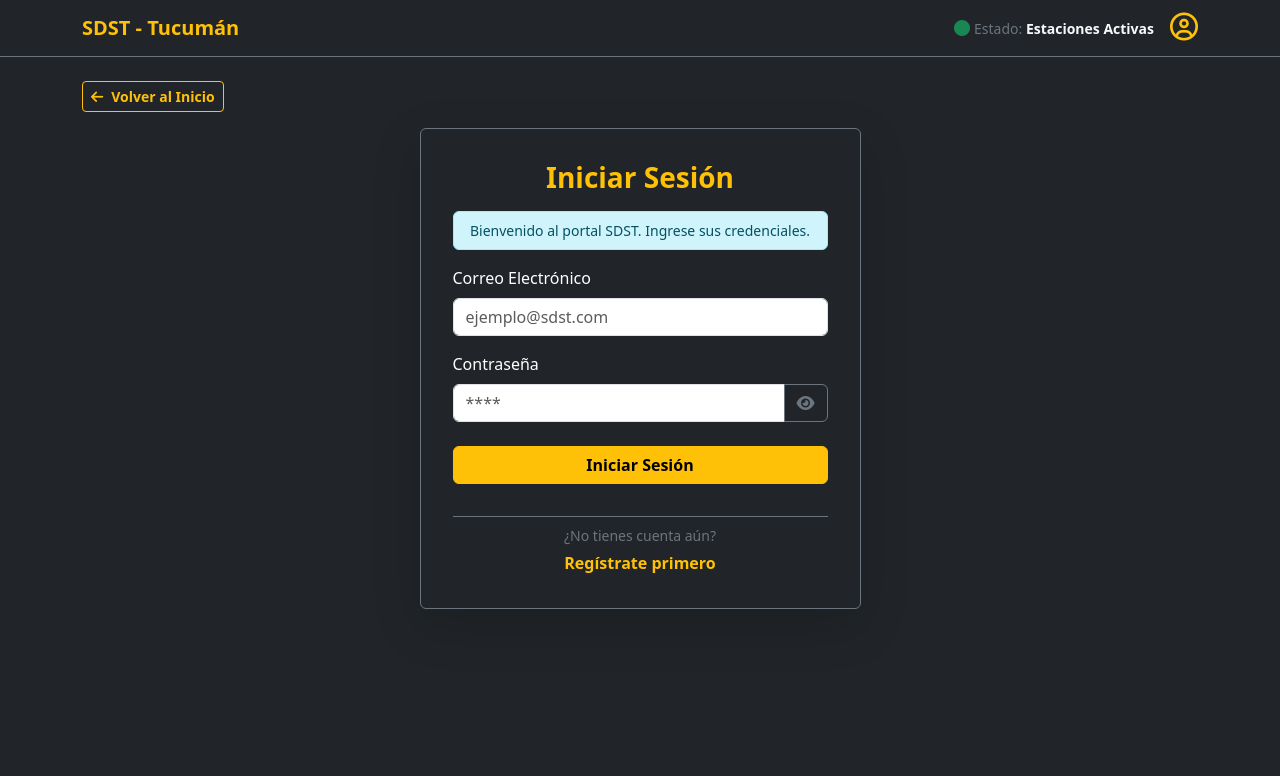
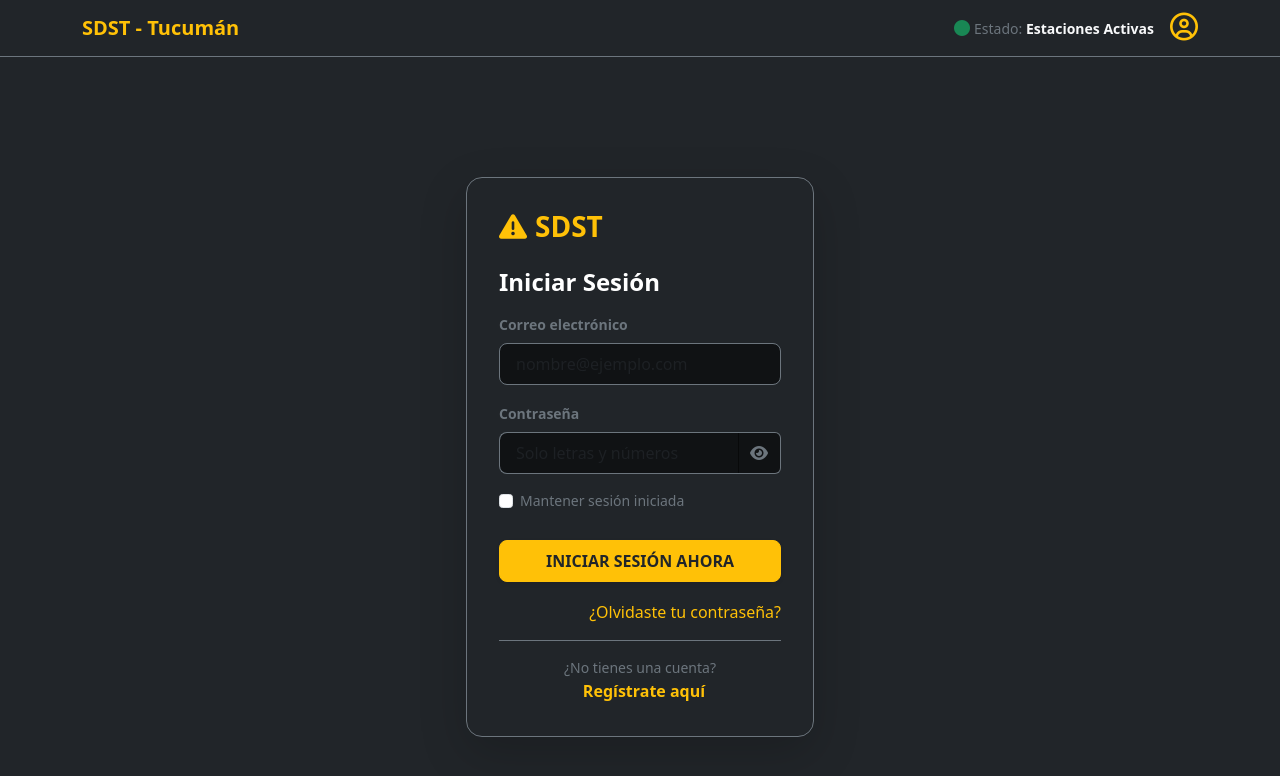
Before and after one commit to belpalavecino3-hue/Siso-Frontend, a React (Vite) app in the folder Siso-Frontend/: page /login in a window 1280 px wide. Shown: the top 776 px of the page. Built offline with nearby package versions, Linux system fonts and the light colour scheme.

Commit message:
refactorizacion de login e instalacion de axios y sweetalert2

```diff
--- a/Siso-Frontend/package.json
+++ b/Siso-Frontend/package.json
@@ -10,11 +10,13 @@
     "preview": "vite preview"
   },
   "dependencies": {
+    "axios": "^1.20.0",
     "bootstrap": "^5.3.8",
     "react": "^19.2.8",
     "react-bootstrap": "^2.10.10",
     "react-dom": "^19.2.8",
-    "react-router-dom": "^7.18.4"
+    "react-router-dom": "^7.18.4",
+    "sweetalert2": "^11.26.25"
   },
   "devDependencies": {
     "@eslint/js": "^10.0.1",
--- a/Siso-Frontend/src/pages/ComoActuar.jsx
+++ b/Siso-Frontend/src/pages/ComoActuar.jsx
@@ -26,7 +26,6 @@ const ComoActuar = () => {
 
 
       <Row className="g-4">
-        {/* Dentro de un edificio */}
         <Col md={6} lg={4}>
           <Card className="bg-dark text-white border-warning shadow h-100">
             <Card.Header className="bg-warning text-dark fw-bold fs-5 d-flex align-items-center gap-2">
@@ -55,7 +54,6 @@ const ComoActuar = () => {
           </Card>
         </Col>
 
-        {/* para afuera */}
         <Col md={6} lg={4}>
           <Card className="bg-dark text-white border-success shadow h-100">
             <Card.Header className="bg-success text-white fw-bold fs-5 d-flex align-items-center gap-2">
@@ -78,7 +76,6 @@ const ComoActuar = () => {
           </Card>
         </Col>
 
-        {/* Despues del sismo */}
         <Col md={12} lg={4}>
           <Card className="bg-dark text-white border-info shadow h-100">
             <Card.Header className="bg-info text-dark fw-bold fs-5 d-flex align-items-center gap-2">
@@ -105,7 +102,6 @@ const ComoActuar = () => {
         </Col>
       </Row>
 
-      {/* Nota informativa SDST */}
       <Row className="mt-4">
         <Col>
           <Card className="bg-dark border-danger text-white shadow">
--- a/Siso-Frontend/src/pages/Hospitales.jsx
+++ b/Siso-Frontend/src/pages/Hospitales.jsx
@@ -7,7 +7,6 @@ const Hospitales = () => {
   const [enZona, setEnZona] = useState(false);
   const [ubicacionError, setUbicacionError] = useState(false);
 
-  // Lista mock de hospitales públicos de Tucumán
   const hospitalesTucuman = [
     {
       id: 1,
@@ -53,7 +52,6 @@ const Hospitales = () => {
           const lat = position.coords.latitude;
           const lon = position.coords.longitude;
 
-          // Rango geográfico aproximado para la provincia de Tucumán
           const tucumanLatMin = -28.0;
           const tucumanLatMax = -26.0;
           const tucumanLonMin = -66.2;
--- a/Siso-Frontend/src/pages/Login.jsx
+++ b/Siso-Frontend/src/pages/Login.jsx
@@ -1,172 +1,346 @@
 import React, { useState, useEffect } from 'react';
-import { Container, Card, Form, Button, Row, Col, Alert, InputGroup } from 'react-bootstrap';
+import { Container, Row, Col, Card, Form, Button, InputGroup, Modal } from 'react-bootstrap';
 import { useNavigate } from 'react-router-dom';
 
 const Login = () => {
-  const [esRegistro, setEsRegistro] = useState(false);
-  const [mostrarPassword, setMostrarPassword] = useState(false);
+  const navigate = useNavigate();
+  const [currentUser, setCurrentUser] = useState(null);
 
-  const [nombre, setNombre] = useState('');
+  const [isRegisterMode, setIsRegisterMode] = useState(false);
   const [email, setEmail] = useState('');
   const [password, setPassword] = useState('');
+  const [confirmPassword, setConfirmPassword] = useState('');
+  const [showPassword, setShowPassword] = useState(false);
+  const [keepLoggedIn, setKeepLoggedIn] = useState(false);
 
-  const [mensaje, setMensaje] = useState('');
-  const [tipoMensaje, setTipoMensaje] = useState('info');
-  const [cargando, setCargando] = useState(false);
+  const [registeredUser, setRegisteredUser] = useState(null);
+  const [errorMessage, setErrorMessage] = useState('');
+  const [successMessage, setSuccessMessage] = useState('');
 
-  const navigate = useNavigate();
+  const [showModal, setShowModal] = useState(false);
+  const [resetEmail, setResetEmail] = useState('');
+  const [newPassword, setNewPassword] = useState('');
+  const [resetSuccess, setResetSuccess] = useState(false);
+  const [modalErrorMessage, setModalErrorMessage] = useState('');
 
   useEffect(() => {
-    if (esRegistro) {
-      setMensaje('Cree su cuenta para registrarse en el sistema SDST.');
-      setTipoMensaje('info');
-    } else {
-      setMensaje('Bienvenido al portal SDST. Ingrese sus credenciales.');
-      setTipoMensaje('info');
+    const savedUser = localStorage.getItem('sdst_user');
+    if (savedUser) {
+      setCurrentUser(JSON.parse(savedUser));
     }
-  }, [esRegistro]);
+  }, []);
+
+  const validateEmail = (emailStr) => {
+    const emailRegex = /^[^\s@]+@[^\s@]+\.[^\s@]+$/;
+    return emailRegex.test(emailStr);
+  };
+
+  const validatePasswordFormat = (passStr) => {
+    const alphaNumericRegex = /^[a-zA-Z0-9]+$/;
+    return alphaNumericRegex.test(passStr);
+  };
 
   const handleSubmit = (e) => {
     e.preventDefault();
-    setCargando(true);
+    setErrorMessage('');
+    setSuccessMessage('');
 
-    setTimeout(() => {
-      setCargando(false);
-
-      const usuariosGuardados = JSON.parse(localStorage.getItem('usuariosSDST')) || [
-        { nombre: 'Admin', email: 'admin@sdst.com', password: '123' }
-      ];
-
-      if (esRegistro) {
-        const existe = usuariosGuardados.some((u) => u.email.toLowerCase() === email.toLowerCase());
-
-        if (existe) {
-          setMensaje('El correo electrónico ya se encuentra registrado.');
-          setTipoMensaje('danger');
+    if (!email.includes('@')) {
+      setErrorMessage('Dirección de Correo Inválido');
       return;
     }
 
-        const nuevoUsuario = { nombre, email, password };
-        usuariosGuardados.push(nuevoUsuario);
-        localStorage.setItem('usuariosSDST', JSON.stringify(usuariosGuardados));
+    if (!validateEmail(email)) {
+      setErrorMessage('Dirección de Correo Inválido');
+      return;
+    }
 
-        setNombre('');
+    if (!validatePasswordFormat(password)) {
+      setErrorMessage('La contraseña solo debe contener letras y números.');
+      return;
+    }
+
+    if (isRegisterMode) {
+      if (password !== confirmPassword) {
+        setErrorMessage('Las contraseñas no coinciden.');
+        return;
+      }
+      setRegisteredUser({ email, password });
+      setSuccessMessage('¡Cuenta registrada con éxito! Ya puedes iniciar sesión con tu cuenta.');
+      setIsRegisterMode(false);
       setPassword('');
-        setEsRegistro(false);
-        setMensaje('Registrado correctamente. Inicie sesión con sus credenciales.');
-        setTipoMensaje('success');
+      setConfirmPassword('');
     } else {
-        const usuarioEncontrado = usuariosGuardados.find(
-          (u) => u.email.toLowerCase() === email.toLowerCase() && u.password === password
-        );
+      if (!registeredUser) {
+        setErrorMessage('Correo inexistente');
+        return;
+      }
 
-        if (usuarioEncontrado) {
-          localStorage.setItem('usuarioLogueado', usuarioEncontrado.nombre);
-          // Notificar a la Navbar que la sesión cambió
-          window.dispatchEvent(new Event('sesionCambiada'));
-          navigate('/');
+      if (email === registeredUser.email && password === registeredUser.password) {
+        const userObj = { email };
+        setCurrentUser(userObj);
+        localStorage.setItem('sdst_user', JSON.stringify(userObj));
       } else {
-          setMensaje('Correo o contraseña inválidos.');
-          setTipoMensaje('danger');
+        setErrorMessage('Correo o contraseña incorrectos.');
       }
     }
-    }, 1000);
+  };
+
+  const handleLogout = () => {
+    setCurrentUser(null);
+    localStorage.removeItem('sdst_user');
+    setEmail('');
+    setPassword('');
+  };
+
+  const handleResetPassword = (e) => {
+    e.preventDefault();
+    setModalErrorMessage('');
+
+    if (!resetEmail.includes('@') || !validateEmail(resetEmail)) {
+      setModalErrorMessage('Dirección de Correo Inválido');
+      return;
+    }
+
+    if (!validatePasswordFormat(newPassword)) {
+      setModalErrorMessage('La contraseña solo debe contener letras y números.');
+      return;
+    }
+
+    if (registeredUser && resetEmail === registeredUser.email) {
+      setRegisteredUser({ ...registeredUser, password: newPassword });
+      setResetSuccess(true);
+      setTimeout(() => {
+        setShowModal(false);
+        setResetSuccess(false);
+        setResetEmail('');
+        setNewPassword('');
+        setModalErrorMessage('');
+        setSuccessMessage('Contraseña actualizada. Puedes iniciar sesión.');
+      }, 1500);
+    } else {
+      setModalErrorMessage('Correo inexistente');
+    }
+  };
+
+  const toggleMode = () => {
+    setIsRegisterMode(!isRegisterMode);
+    setErrorMessage('');
+    setSuccessMessage('');
   };
 
   return (
-    <Container className="my-4">
+    <Container className="d-flex align-items-center justify-content-center min-vh-100 py-5">
+      <Row className="w-100 justify-content-center">
+        <Col xs={12} sm={10} md={6} lg={4}>
+          <Card className="bg-dark text-white border-secondary shadow-lg rounded-4 p-4">
+            <Card.Body className="p-2">
+              <div className="mb-4 text-start">
+                <div className="d-flex align-items-center gap-2 mb-2">
+                  <i className="fa-solid fa-triangle-exclamation text-warning fs-3"></i>
+                  <h2 className="fw-bold text-warning mb-0 fs-3">SDST</h2>
+                </div>
+              </div>
+
+              {currentUser ? (
+                <div className="text-center py-3">
                   <div className="mb-3">
+                    <i className="fa-solid fa-circle-user text-warning fs-1 mb-2"></i>
+                    <h5 className="fw-bold mb-1">Sesión Iniciada</h5>
+                    <p className="text-secondary small mb-3">{currentUser.email}</p>
+                  </div>
+                  <div className="d-grid gap-2">
                     <Button
-          variant="outline-warning"
-          size="sm"
-          className="fw-bold"
+                      variant="warning"
                       onClick={() => navigate('/')}
+                      className="fw-bold py-2 text-dark rounded-3"
                     >
-          <i className="fa-solid fa-arrow-left me-2"></i>Volver al Inicio
+                      Ir al Panel Principal
+                    </Button>
+                    <Button
+                      variant="outline-danger"
+                      onClick={handleLogout}
+                      className="fw-bold py-2 rounded-3 mt-2"
+                    >
+                      Cerrar Sesión
                     </Button>
                   </div>
+                </div>
+              ) : (
+                <>
+                  <h4 className="fw-bold mb-3 text-start">
+                    {isRegisterMode ? 'Crear Cuenta' : 'Iniciar Sesión'}
+                  </h4>
 
-      <Row className="w-100 justify-content-center m-0">
-        <Col md={6} lg={5}>
-          <Card className="bg-dark text-white border-secondary shadow-lg p-3">
-            <Card.Body>
-              <h3 className="text-center fw-bold text-warning mb-3">
-                {esRegistro ? 'Crear Cuenta' : 'Iniciar Sesión'}
-              </h3>
+                  {errorMessage && (
+                    <div className="alert alert-danger py-2 small d-flex flex-column gap-1 mb-3" role="alert">
+                      <span>{errorMessage}</span>
+                      {!registeredUser && !isRegisterMode && (
+                        <button
+                          type="button"
+                          onClick={toggleMode}
+                          className="btn btn-link text-danger fw-bold text-decoration-underline p-0 text-start small"
+                        >
+                          Ir a registrarme
+                        </button>
+                      )}
+                    </div>
+                  )}
 
-              {mensaje && <Alert variant={tipoMensaje} className="py-2 small text-center">{mensaje}</Alert>}
+                  {successMessage && (
+                    <div className="alert alert-success py-2 small mb-3" role="alert">
+                      {successMessage}
+                    </div>
+                  )}
 
-              <Form onSubmit={handleSubmit}>
-                {esRegistro && (
-                  <Form.Group className="mb-3" controlId="formBasicName">
-                    <Form.Label>Nombre</Form.Label>
+                  <Form onSubmit={handleSubmit} noValidate className="text-start">
+                    <Form.Group className="mb-3">
+                      <Form.Label className="small text-secondary fw-semibold">Correo electrónico</Form.Label>
                       <Form.Control
-                      type="text"
-                      placeholder="Ingrese su nombre"
-                      value={nombre}
-                      onChange={(e) => setNombre(e.target.value)}
-                      required
+                        type="email"
+                        placeholder="nombre@ejemplo.com"
+                        value={email}
+                        onChange={(e) => setEmail(e.target.value)}
+                        className="bg-black bg-opacity-50 text-white border-secondary py-2 px-3 rounded-3"
+                      />
+                    </Form.Group>
+
+                    <Form.Group className="mb-3">
+                      <Form.Label className="small text-secondary fw-semibold">Contraseña</Form.Label>
+                      <InputGroup>
+                        <Form.Control
+                          type={showPassword ? 'text' : 'password'}
+                          placeholder="Solo letras y números"
+                          value={password}
+                          onChange={(e) => setPassword(e.target.value)}
+                          className="bg-black bg-opacity-50 text-white border-secondary py-2 px-3 rounded-start-3 border-end-0"
+                        />
+                        <Button
+                          type="button"
+                          variant="outline-secondary"
+                          className="border-start-0 border-secondary text-secondary bg-black bg-opacity-50"
+                          onClick={() => setShowPassword(!showPassword)}
+                        >
+                          <i className={'fa-solid ' + (showPassword ? 'fa-eye-slash' : 'fa-eye')}></i>
+                        </Button>
+                      </InputGroup>
+                    </Form.Group>
+
+                    {isRegisterMode && (
+                      <Form.Group className="mb-3">
+                        <Form.Label className="small text-secondary fw-semibold">Confirmar Contraseña</Form.Label>
+                        <Form.Control
+                          type={showPassword ? 'text' : 'password'}
+                          placeholder="Repite la contraseña"
+                          value={confirmPassword}
+                          onChange={(e) => setConfirmPassword(e.target.value)}
+                          className="bg-black bg-opacity-50 text-white border-secondary py-2 px-3 rounded-3"
                         />
                       </Form.Group>
                     )}
 
-                <Form.Group className="mb-3" controlId="formBasicEmail">
-                  <Form.Label>Correo Electrónico</Form.Label>
-                  <Form.Control
-                    type="email"
-                    placeholder="ejemplo@sdst.com"
-                    value={email}
-                    onChange={(e) => setEmail(e.target.value)}
-                    required
+                    {!isRegisterMode && (
+                      <div className="d-flex align-items-center justify-content-between mb-4">
+                        <Form.Check
+                          type="checkbox"
+                          id="keep-logged-in"
+                          label="Mantener sesión iniciada"
+                          checked={keepLoggedIn}
+                          onChange={(e) => setKeepLoggedIn(e.target.checked)}
+                          className="small text-secondary"
                         />
-                </Form.Group>
+                      </div>
+                    )}
 
-                <Form.Group className="mb-4" controlId="formBasicPassword">
-                  <Form.Label>Contraseña</Form.Label>
-                  <InputGroup>
-                    <Form.Control
-                      type={mostrarPassword ? 'text' : 'password'}
-                      placeholder="****"
-                      value={password}
-                      onChange={(e) => setPassword(e.target.value)}
-                      required
-                    />
                     <Button
-                      variant="outline-secondary"
-                      type="button"
-                      onClick={() => setMostrarPassword(!mostrarPassword)}
+                      type="submit"
+                      variant="warning"
+                      className="w-100 fw-bold py-2 text-dark rounded-3 shadow-sm mb-3 text-uppercase"
                     >
-                      <i className={'fa-solid ' + (mostrarPassword ? 'fa-eye-slash' : 'fa-eye')}></i>
-                    </Button>
-                  </InputGroup>
-                </Form.Group>
-
-                <Button variant="warning" type="submit" className="w-100 fw-bold mb-3" disabled={cargando}>
-                  {cargando
-                    ? (esRegistro ? 'Guardando...' : 'Verificando...')
-                    : (esRegistro ? 'Registrarse' : 'Iniciar Sesión')}
+                      {isRegisterMode ? 'Registrarme' : 'Iniciar sesión ahora'}
                     </Button>
 
-                <div className="text-center mt-3 pt-2 border-top border-secondary">
-                  <p className="mb-1 small text-secondary">
-                    {esRegistro ? '¿Ya tienes una cuenta?' : '¿No tienes cuenta aún?'}
+                    {!isRegisterMode && (
+                      <div className="text-end mb-3">
+                        <button
+                          type="button"
+                          onClick={() => {
+                            setModalErrorMessage('');
+                            setShowModal(true);
+                          }}
+                          className="btn btn-link text-warning text-decoration-none small p-0 border-0"
+                        >
+                          ¿Olvidaste tu contraseña?
+                        </button>
+                      </div>
+                    )}
+                  </Form>
+
+                  <div className="text-center mt-3 pt-3 border-top border-secondary">
+                    <p className="text-secondary small mb-0">
+                      {isRegisterMode ? '¿Ya tienes una cuenta?' : '¿No tienes una cuenta?'}
+                      <button
+                        type="button"
+                        onClick={toggleMode}
+                        className="btn btn-link text-warning fw-bold text-decoration-none small p-0 ms-2"
+                      >
+                        {isRegisterMode ? 'Inicia Sesión' : 'Regístrate aquí'}
+                      </button>
                     </p>
-                  <Button
-                    variant="link"
-                    className="text-warning p-0 fw-bold text-decoration-none"
-                    onClick={() => {
-                      setEsRegistro(!esRegistro);
-                      setMensaje('');
-                    }}
-                  >
-                    {esRegistro ? 'Inicia sesión aquí' : 'Regístrate primero'}
-                  </Button>
                   </div>
-              </Form>
+                </>
+              )}
             </Card.Body>
           </Card>
         </Col>
       </Row>
+
+      <Modal show={showModal} onHide={() => setShowModal(false)} centered className="text-white">
+        <Modal.Header closeButton className="bg-dark border-secondary text-white">
+          <Modal.Title className="fs-5 fw-bold text-warning">Restablecer Contraseña</Modal.Title>
+        </Modal.Header>
+        <Modal.Body className="bg-dark">
+          {resetSuccess ? (
+            <div className="alert alert-success text-center mb-0" role="alert">
+              ¡Contraseña cambiada con éxito!
+            </div>
+          ) : (
+            <Form onSubmit={handleResetPassword} noValidate>
+              <p className="small text-secondary mb-3">
+                Ingresa tu correo y escribe una nueva contraseña (solo letras y números).
+              </p>
+
+              {modalErrorMessage && (
+                <div className="alert alert-danger py-2 small mb-3" role="alert">
+                  {modalErrorMessage}
+                </div>
+              )}
+
+              <Form.Group className="mb-3">
+                <Form.Control
+                  type="email"
+                  placeholder="Tu correo electrónico"
+                  value={resetEmail}
+                  onChange={(e) => setResetEmail(e.target.value)}
+                  className="bg-black text-white border-secondary"
+                />
+              </Form.Group>
+              <Form.Group className="mb-3">
+                <Form.Control
+                  type="password"
+                  placeholder="Nueva contraseña"
+                  value={newPassword}
+                  onChange={(e) => setNewPassword(e.target.value)}
+                  className="bg-black text-white border-secondary"
+                />
+              </Form.Group>
+              <Button type="submit" variant="warning" className="w-100 fw-bold text-dark">
+                Guardar nueva contraseña
+              </Button>
+            </Form>
+          )}
+        </Modal.Body>
+      </Modal>
     </Container>
   );
 };
```
Also changed, not shown: Siso-Frontend/src/pages/TiposSismos.jsx (+10 -10 lines), Siso-Frontend/src/components/Header.jsx (deleted), 1 other file (tests, documents, lock files or other folders). Lines whose indentation alone changed are shown as unchanged.
